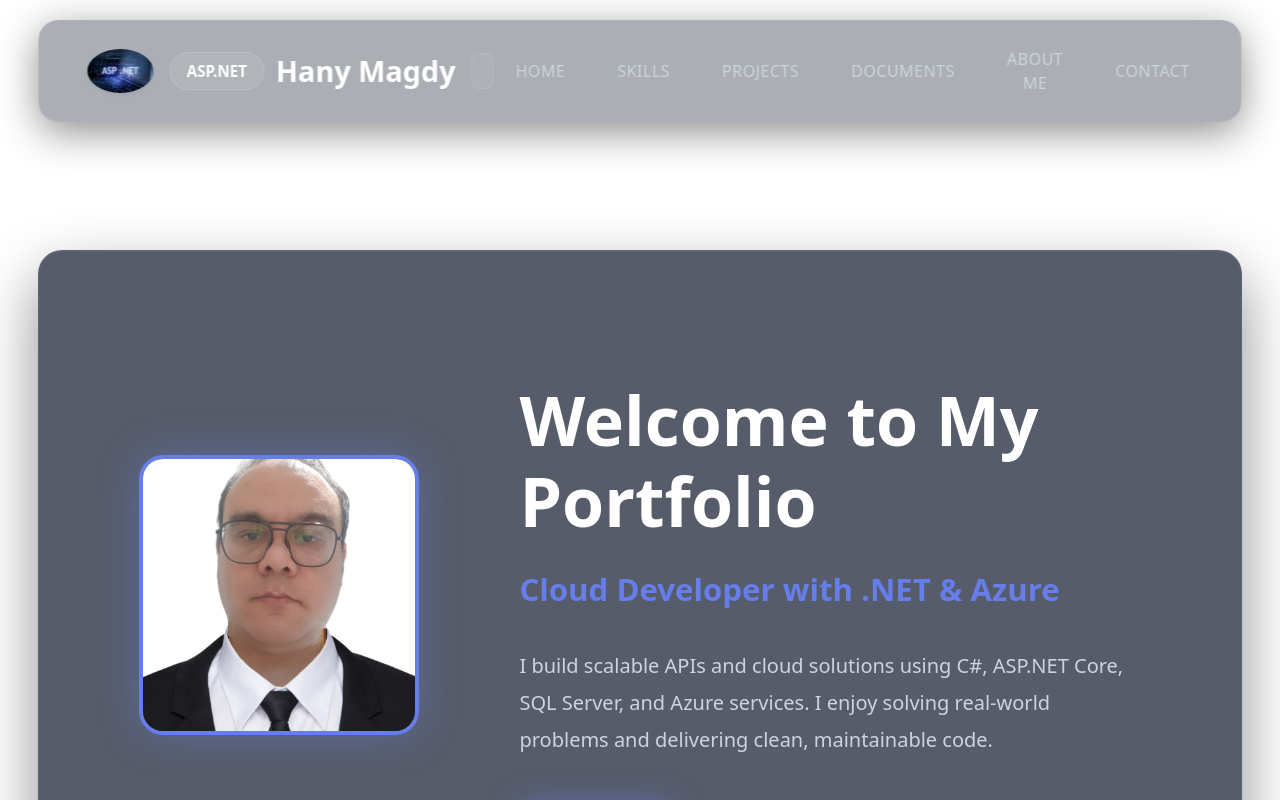
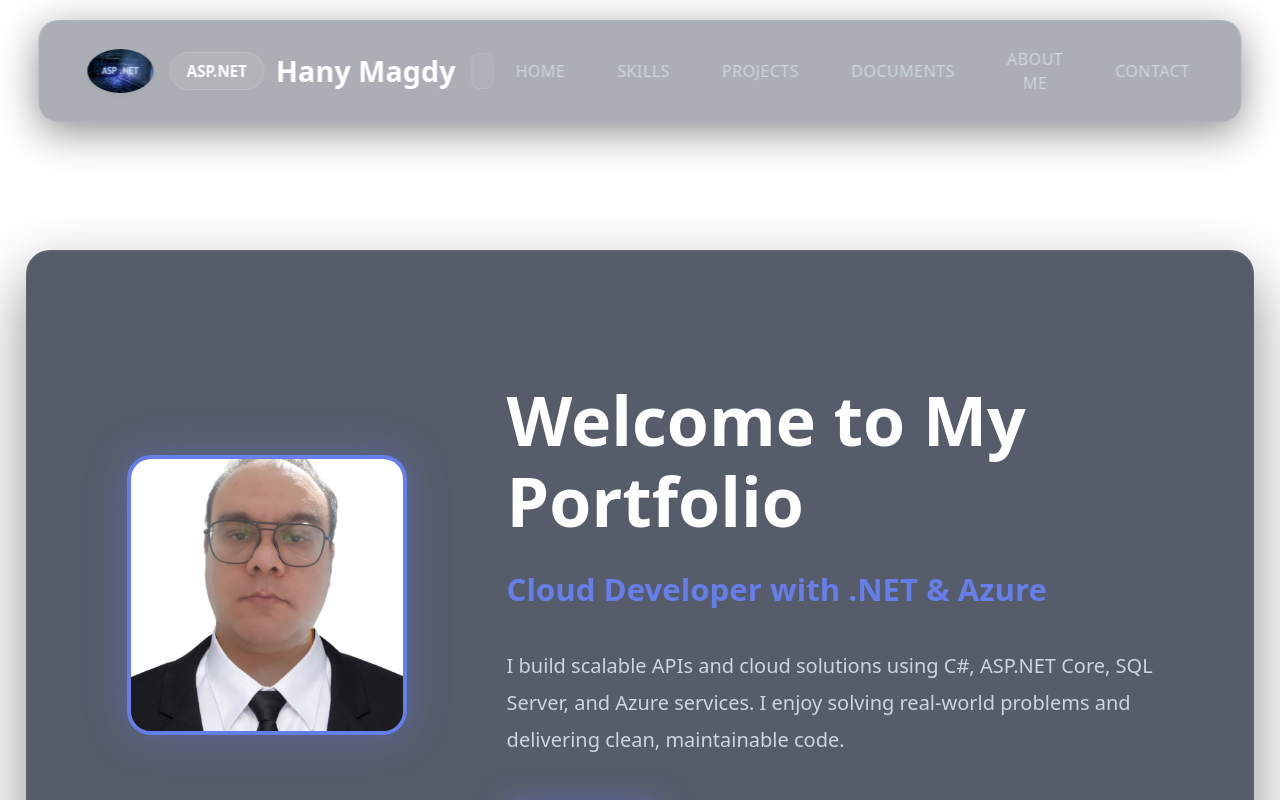
Before and after one commit to HanyMagdy-cloud/hany-portfolio, a React (Vite) app: page / in a window 1280 px wide. Shown: the top 800 px of the page. Built offline with nearby package versions, Linux system fonts and the light colour scheme.

Commit message:
Increase portfolio hero width

```diff
--- a/src/components/home/home.css
+++ b/src/components/home/home.css
@@ -21,7 +21,7 @@
   border-radius: 24px;
   margin: 60px auto;
   min-height: calc(100vh - 80px);
-  width: min(1600px, 94%);
+  width: min(1800px, 96%);
   box-shadow:
     0 25px 60px rgba(0, 0, 0, 0.45),
     inset 0 1px 1px rgba(255, 255, 255, 0.05);
```
